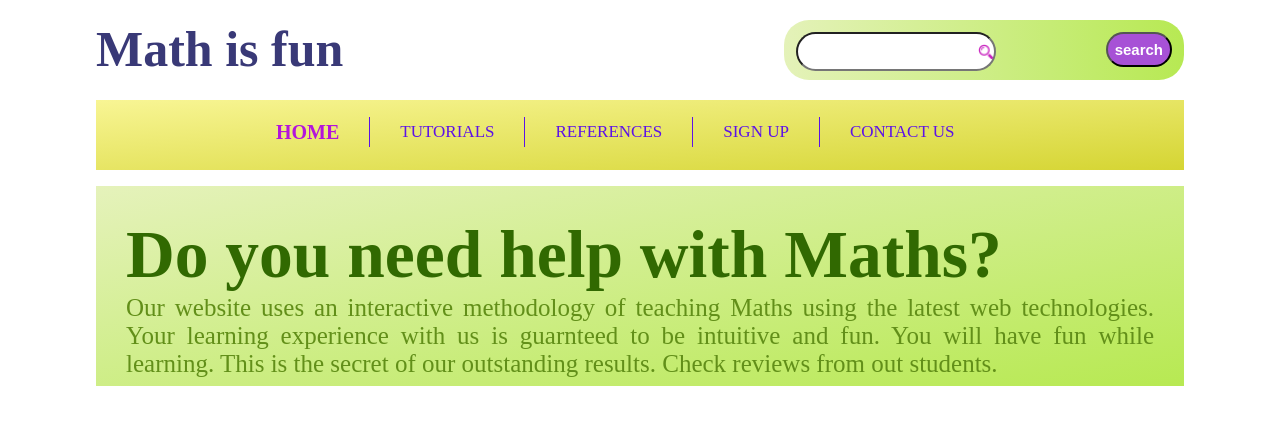
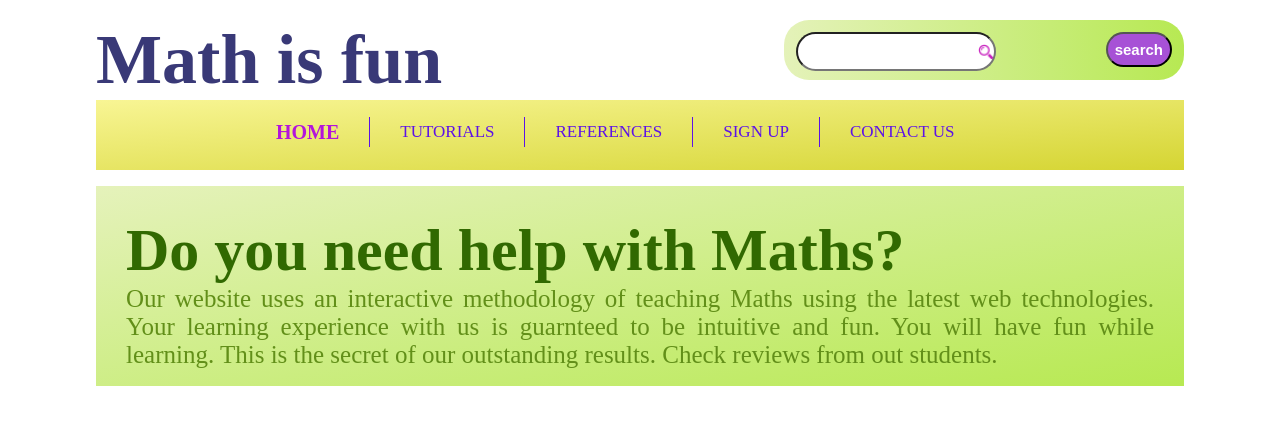
Before and after one commit to rashadataf/Maths-Website, a plain HTML site: page index.html in a window 1280 px wide. Drawn offline with Linux system fonts and the light colour scheme.

Commit message:
update header title and main title

```diff
--- a/css/style.css
+++ b/css/style.css
@@ -17,7 +17,7 @@ html {
 
 h1 a {
   text-decoration: none;
-  font-size: 5rem;
+  font-size: 7rem;
   color: #393977;
 }
 
@@ -117,7 +117,7 @@ h1 a {
 }
 
 .main .main__title {
-  font-size: 4.5rem;
+  font-size: 4rem;
   color: #316901;
   font-weight: normal;
 }
```
